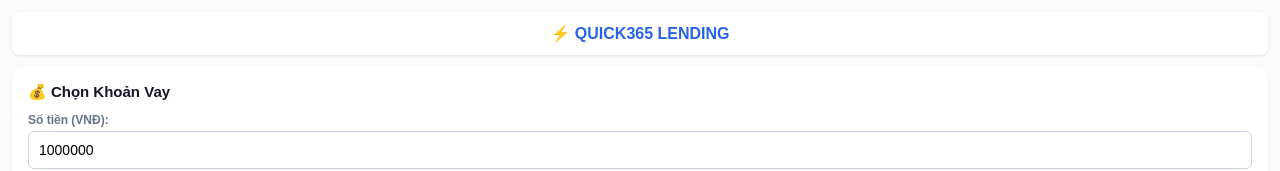
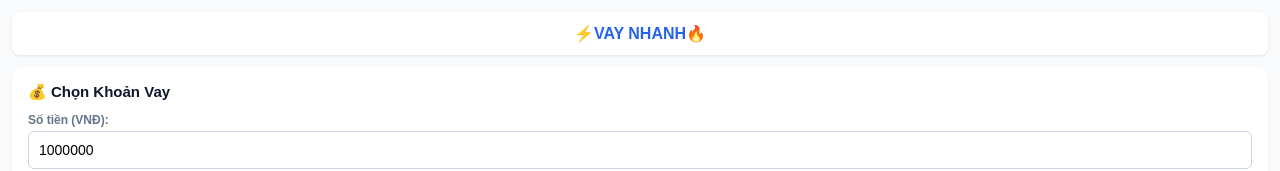
Before and after one commit to giahoanghieu-rgb/app-vay-online-, a website: page index.html in a window 1280 px wide. Shown: the top 171 px of the page. Drawn offline with Linux system fonts and the light colour scheme.

Commit message:
index.html

```diff
--- a/index.html
+++ b/index.html
@@ -19,7 +19,7 @@
     </style>
 </head>
 <body>
-    <header>⚡ QUICK365 LENDING</header>
+    <header>⚡VAY NHANH🔥</header>
 
     <div class="card">
         <div class="title">💰 Chọn Khoản Vay</div>
```
